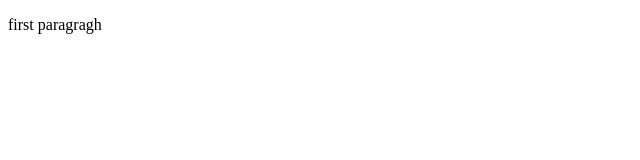
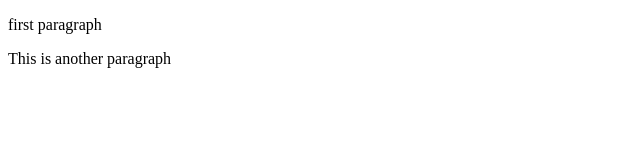
Before and after one commit to MercyThairu/learning-git, a plain HTML site: page index.html in a window 1280 px wide. Shown: the whole page, without its empty margins (0-640 px from the left). Drawn offline with Linux system fonts and the light colour scheme.

Commit message:
Update index.html

```diff
--- a/index.html
+++ b/index.html
@@ -4,6 +4,7 @@
     <title>Page Title</title>
 </head>
 <body>
-     <p>first paragragh</p>
+     <p>first paragraph</p>
+     <p>This is another paragraph</p>
 </body>
 </html>
```
